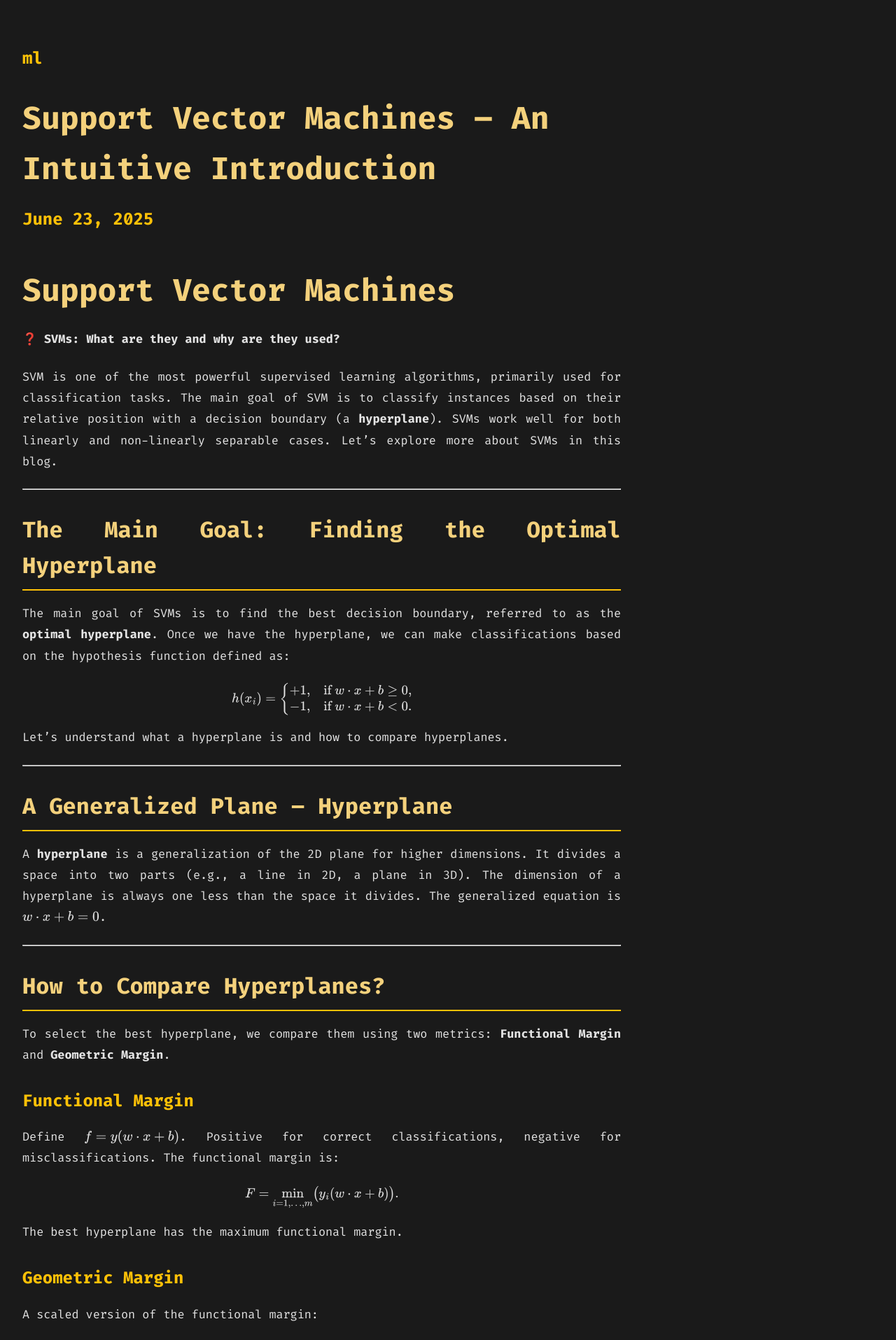
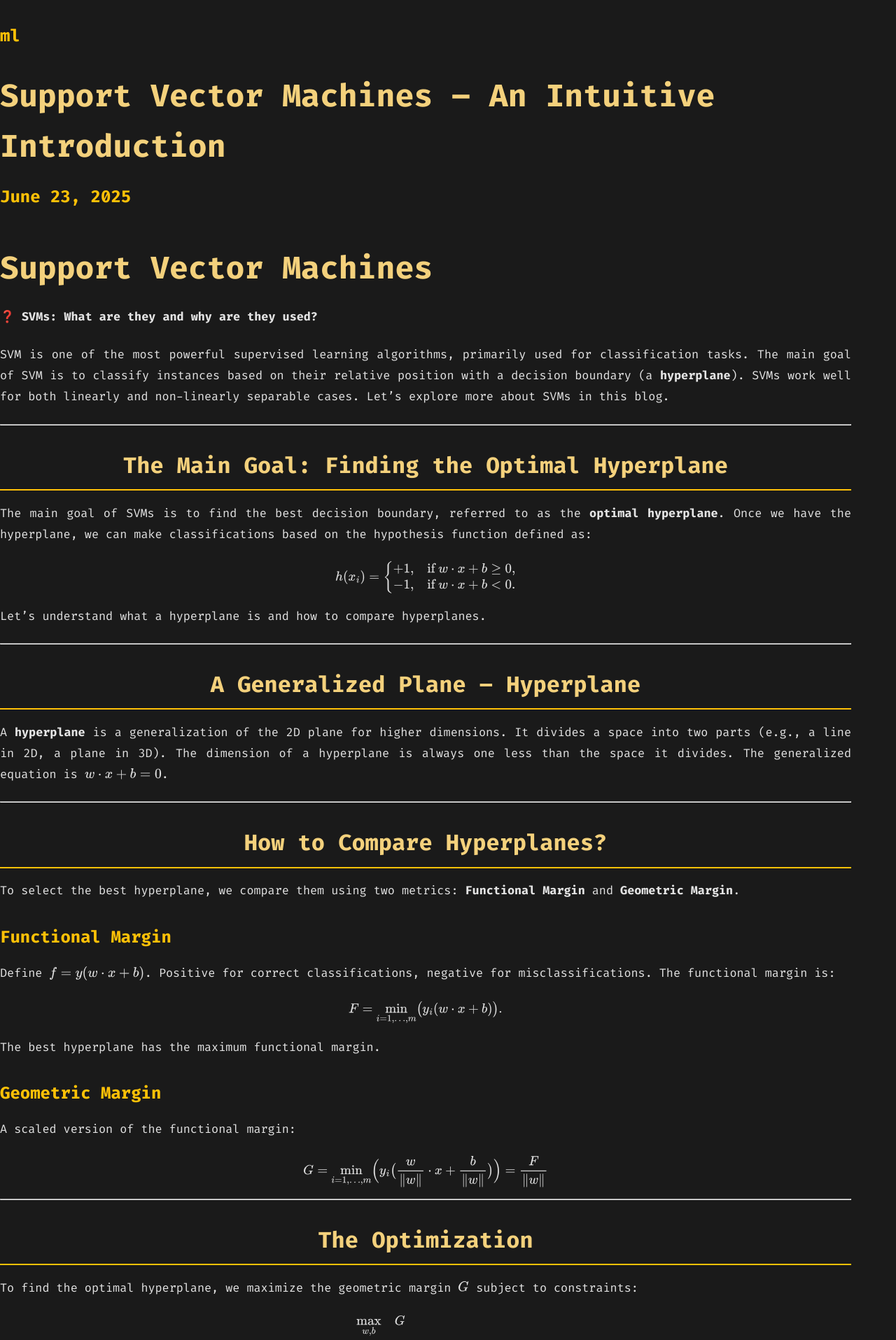
Before and after one commit to shrrynsh/site.github.io, a Jekyll site: the page built from _posts/2025-06-23-svm-from-scratch.md, in a window 1280 px wide. Shown: the top 1915 px of the page at 70% size. Built offline with Jekyll 4.4.1, drawn with Linux system fonts in a browser that asks for light colours.

Commit message:
Update custom.css

```diff
--- a/assets/css/custom.css
+++ b/assets/css/custom.css
@@ -36,3 +36,28 @@ html body #main-container.clean-post-layout {
 html body #main-container .post-content-wrapper h1 {
     text-align: left !important;
 }
+
+/* Blog content full width, flush left */
+html body #main-container.clean-post-layout,
+.clean-post-layout,
+.post-content-wrapper {
+    margin: 0 !important;
+    padding: 0 !important;
+    max-width: 100vw !important;
+    width: 100vw !important;
+    box-sizing: border-box !important;
+}
+
+/* Center main headings */
+.post-content-wrapper h1,
+.post-content-wrapper h2 {
+    text-align: center !important;
+}
+
+/* Left-align subheadings */
+.post-content-wrapper h3,
+.post-content-wrapper h4,
+.post-content-wrapper h5,
+.post-content-wrapper h6 {
+    text-align: left !important;
+}
```
